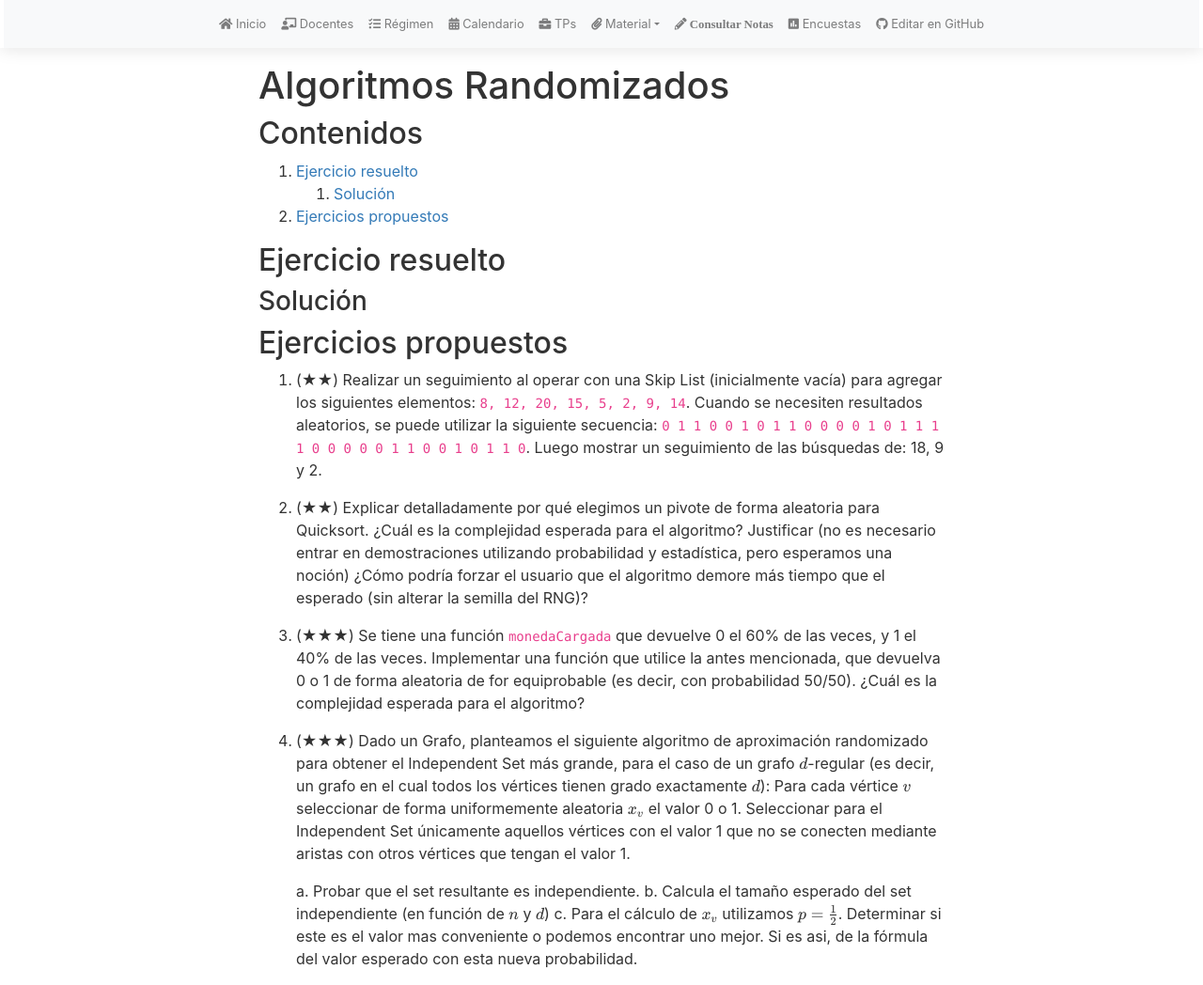
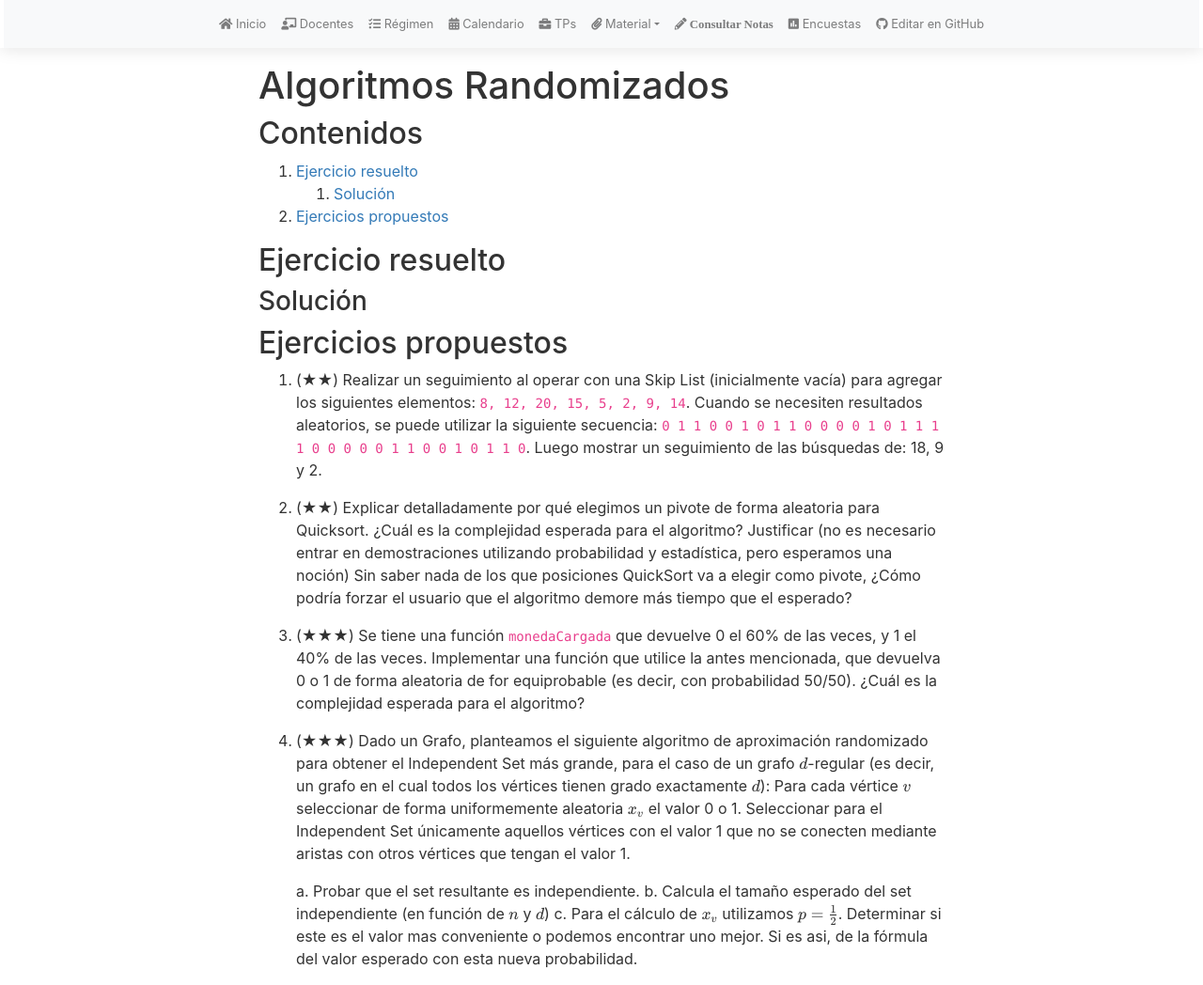
Before and after one commit to algoritmos-rw/tda_bg, a Jekyll site: the page built from material/guias/randomizados.md, in a window 1280 px wide and 1048 px high. Shown: the whole window at 94% size. Built offline with Jekyll 4.4.1, drawn with Linux system fonts in a browser that asks for light colours; nearby versions of some CDN libraries; our own code applies the rules of GitHub Pages for plain Markdown files.

Commit message:
correccion aclaracion

```diff
--- a/material/guias/randomizados.md
+++ b/material/guias/randomizados.md
@@ -28,8 +28,8 @@ math: true
 1.  (★★) Explicar detalladamente por qué elegimos un pivote de forma aleatoria para Quicksort.
     ¿Cuál es la complejidad esperada para el algoritmo? Justificar (no es necesario entrar en
     demostraciones utilizando probabilidad y estadística, pero esperamos una noción)
-    ¿Cómo podría forzar el usuario que el algoritmo demore más tiempo que el esperado (sin alterar
-    la semilla del RNG)?
+    Sin saber nada de los que posiciones QuickSort va a elegir como pivote, ¿Cómo podría forzar
+    el usuario que el algoritmo demore más tiempo que el esperado?
 
 1.  (★★★) Se tiene una función `monedaCargada` que devuelve 0 el 60% de las veces, y 1 el 40% de las veces.
     Implementar una función que utilice la antes mencionada, que devuelva 0 o 1 de forma aleatoria de
```
